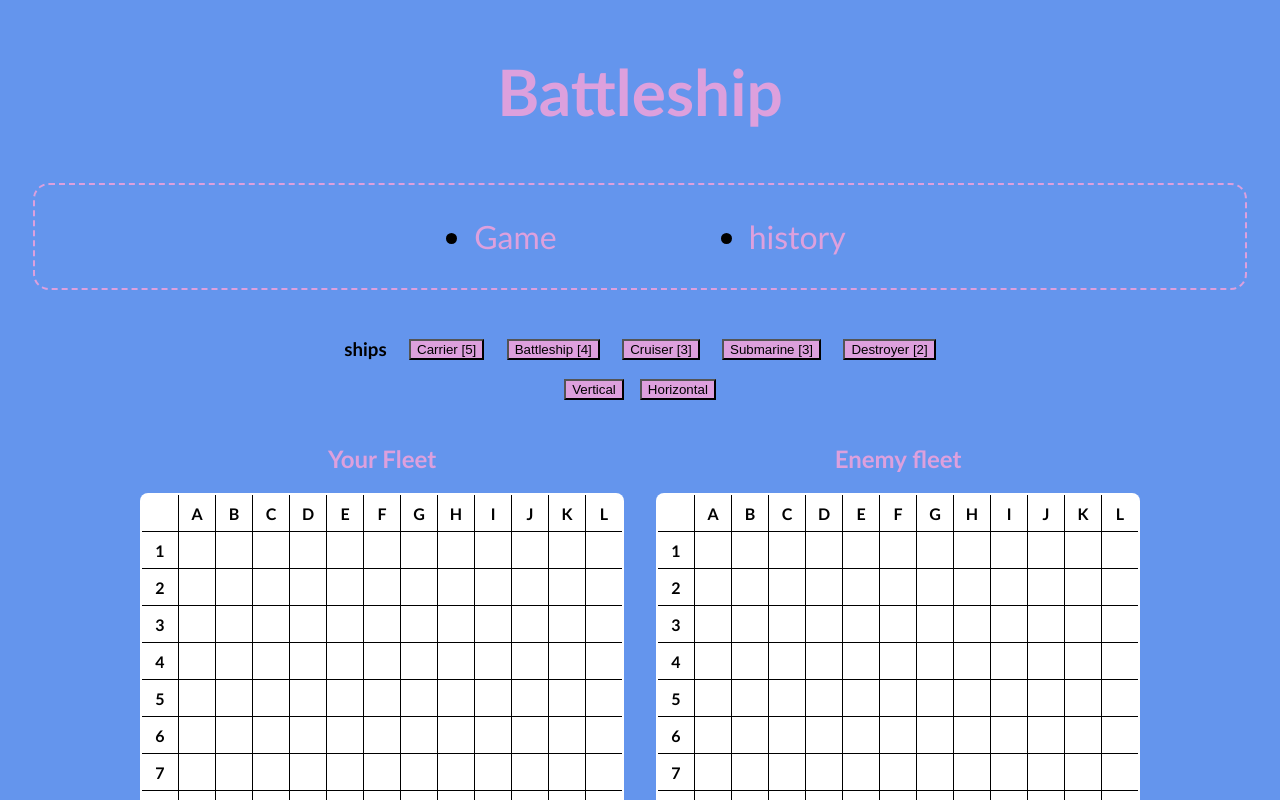
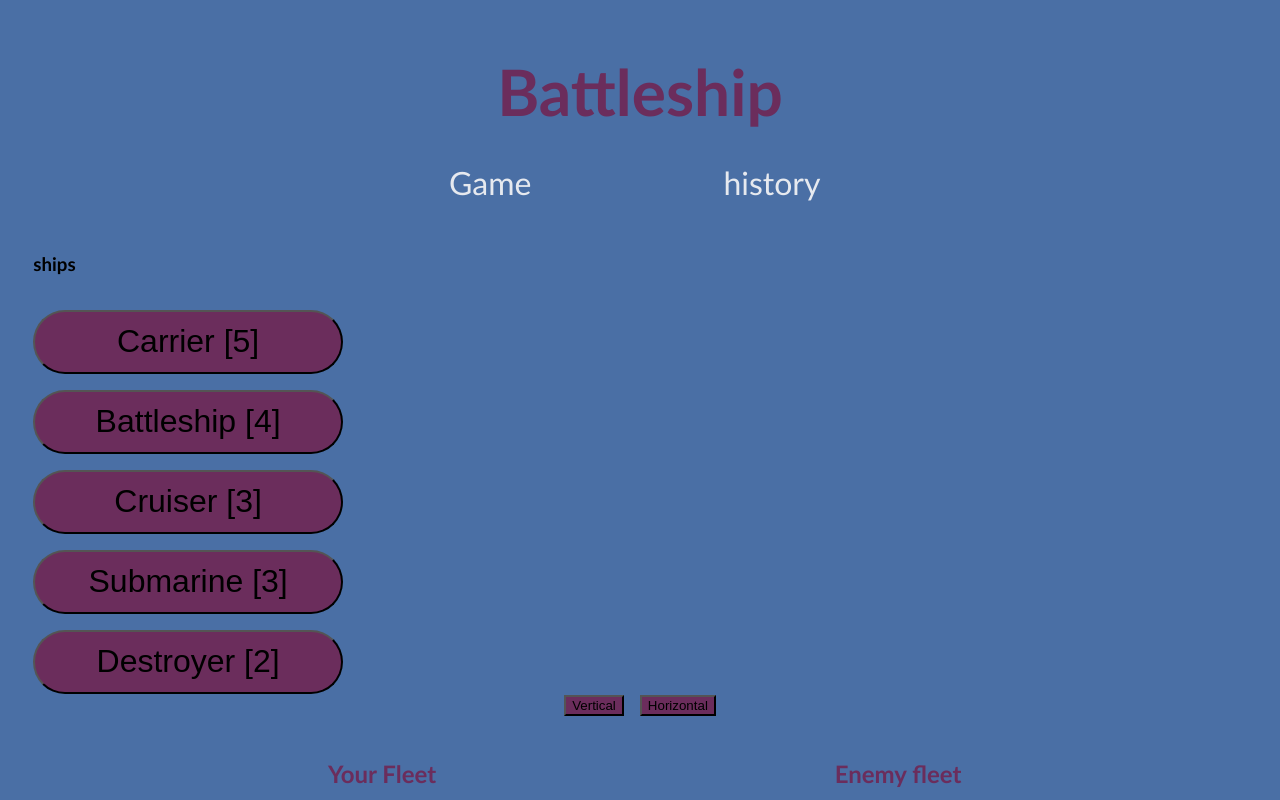
Before and after one commit to OB-Mbewe-07/Battleships, a plain HTML site: page index.html in a window 1280 px wide. Shown: the top 800 px of the page. Drawn offline with Linux system fonts and the light colour scheme.

Commit message:
Colour changes and html minor removals, added dynamic colour changes in css

```diff
--- a/index.html
+++ b/index.html
@@ -7,10 +7,9 @@
     <link rel="stylesheet" href="style.css">
 </head>
 <body>
+    <!-- cd "/Users/oarabilembewe/Documents/Project Files/battleship" -->
     <section>
-        <h1 class = "main_header">Battleship</h1>
-    </section>
-    <section>
+        <h2 class = "main_header">Battleship</h2>
         <div class="wrapMenu">
             <div class="spanMenu_Container">
                 <nav class="nav">
@@ -21,6 +20,9 @@
                 </nav>
             </div>
         </div>
+    </section>
+    <section>
+
         <div class="container-inner-selection-area">
             <div class="button-section">
                 <div class="ships_header_container">
--- a/style.css
+++ b/style.css
@@ -1,11 +1,21 @@
+:root{
+    /*Reusable elements inside of my css*/
+    --primary-colour: #4A6FA5;
+    --hover-primary-colour: #3F5F8C;
+    --secondary-colour: #6B2D5C;
+    --hover-secondary-colour: #8A3F77;
+    --tertiary-colour: #E6E9EF;
+}
+
 body{
-   background-color: cornflowerblue;
+   background-color: var(--primary-colour);
    font-family: 'Gill Sans', 'Gill Sans MT', Calibri, 'Trebuchet MS', sans-serif;
 }
 
 section .main_header{
     text-align: center;
-    color: plum;
+    color: var(--secondary-colour);
+    margin-bottom: 1px;
     font-size: 4rem;
 }
 
@@ -13,11 +23,6 @@ section .main_header{
     display: flex;
     justify-content: center;
     max-width: 96%;
-    border: 2px dashed plum;
-    margin-left: 2%;
-    margin-right: 2%;
-    border-radius: 1rem;
-    margin-bottom: 1.8rem;
 }
 
 .spanMenu_Container{
@@ -30,23 +35,38 @@ section .main_header{
     gap: 12rem;
 }
 
+.menu_ul {
+    list-style: none;
+    color: var(--tertiary-colour);
+}
+
 .nav .menu_ul a:hover{
-    color: coral;
+    color: var(--hover-primary-colour);
     transition: color 0.3s ease;
 }
 
 a{
     text-decoration: none;
-    color: plum;
+    color: var(--tertiary-colour);
+
+}
+
+.Orientation_Wrapper button{
+    background-color: var(--secondary-colour);
 }
 
 .button-section{
     display: flex;
-    align-items: center;
+    flex-direction: column;
+    row-gap: 1rem;
+    margin-left: 2%;
 }
 
-.Orientation_Wrapper button{
-    background-color: plum;
+.button-section button{
+    border-radius: 2rem;
+    height: 4rem;
+    font-size: xx-large;
+    width: 25%;
 }
 
 .Orientation_Wrapper{
@@ -75,7 +95,7 @@ a{
 
 .table{
     border-collapse: collapse;
-    background: white;
+    background: var(--tertiary-colour);
     border: 2px solid black;
     border-radius: 8px;
     overflow: hidden;
@@ -91,8 +111,8 @@ a{
 }
 
 .table thead th {
-    background: plum;
-    color: #fff;
+    background: var(--secondary-colour);
+    color: var(--tertiary-colour);
     font-weight: 600;
 }
 
@@ -101,11 +121,11 @@ table tr .head{
 }
 
 table tr .header:hover{
-    color:coral;
+    color: var(--hover-primary-colour);
 }
 
 table tr th:hover{
-    background-color: coral;
+    background-color: var(--hover-primary-colour);
 }
 
 .container-inner-selection-area .button-section{
@@ -115,7 +135,7 @@ table tr th:hover{
 }
 
 .container-inner-selection-area .button-section div button{
-    background-color: plum;
+    background-color: var(--secondary-colour);
 }
 
 .countainer-select-fire-Section{
@@ -126,12 +146,12 @@ table tr th:hover{
 }
 
 .vertical-or-Horizontal{
-    background-color: plum;
+    background-color: var(--secondary-colour);
     height: -webkit-fill-available;
     border-radius: 2px;
 }
 
 .table_title{
-    color: plum;
+    color: var(--secondary-colour);
     text-align: center;
 }
```
